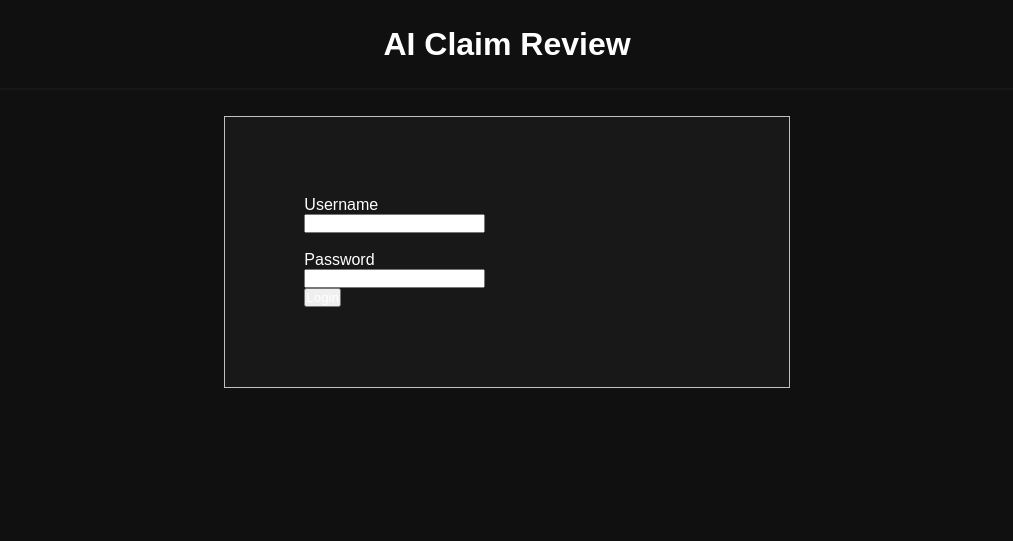
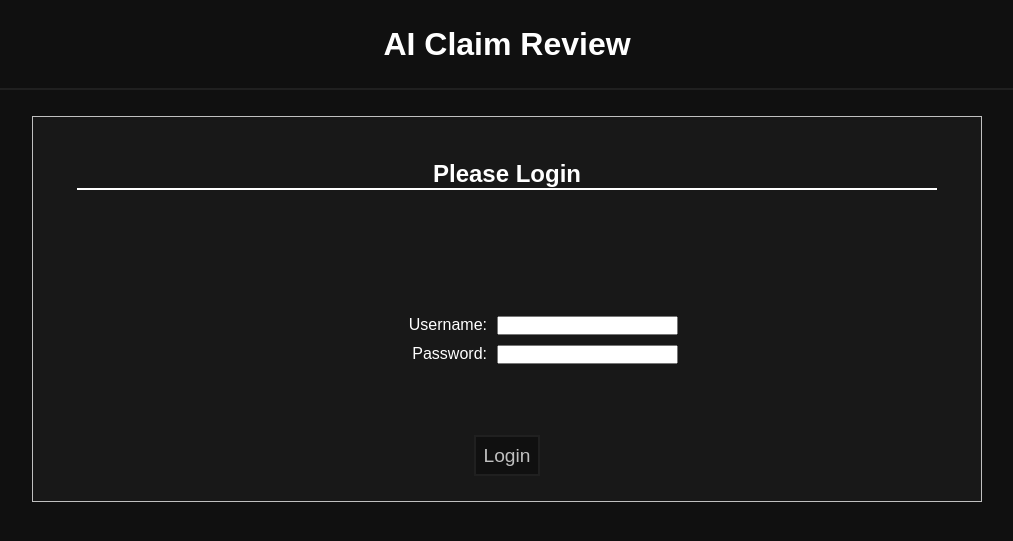
Before and after one commit to Emberalive/ClaimSenseAI, a Flask app: page / in a window 1280 px wide. Shown: the top 541 px of the page, without its empty margins (133-1146 px from the left). Run offline with Flask 3, Linux system fonts and the light colour scheme.

Commit message:
added styling for the login pages

```diff
--- a/claimSenseAI_web/static/css/css.css
+++ b/claimSenseAI_web/static/css/css.css
@@ -20,7 +20,7 @@ h1 {
 
 #title {
     width: 100%;
-    border-bottom: #181818 2px solid;
+    border-bottom: #202020 2px solid;
     background-color: #101010;
 }
 
@@ -46,7 +46,7 @@ h1 {
     padding: 0.8%;
     color: #C0C0C0;
     background-color: #101010;
-    border: 2px solid #181818;
+    border: 2px solid #202020;
 }
 
 #resButton {
@@ -58,17 +58,27 @@ h1 {
     padding: 0.3%;
     color: #C0C0C0;
     background-color: #101010;
-    border: 2px solid #181818;
+    border: 2px solid #202020;
 }
 
-#resButton:hover {
+#loginbutton, #retryButton {
+    font-size: 1.2em;
+    margin-top: 4%;
+    text-decoration: none;
+    padding: 0.8%;
+    color: #C0C0C0;
+    background-color: #101010;
+    border: 2px solid #202020;
+}
+
+#retryButton {
+    margin: 100px;
+    width: 200px;
+}
+
+#button:hover, #resButton:hover, #loginbutton:hover, #retryButton:hover {
     background-color: #181818;
-    border-color: #101010;
-    color: #fff;
-}
-#button:hover {
-    background-color: #181818;
-    border-color: #101010;
+    border-color: #C0C0C0;
     color: #fff;
 }
 
@@ -142,6 +152,7 @@ input[type="file"] {
 }
 
 .custom_file_upload {
+    border: SOLID 2PX #181818;
     font-size: 1.2em;
     padding: 0.7%;
     color: #C0C0C0;
@@ -151,8 +162,8 @@ input[type="file"] {
 
 .custom_file_upload:hover {
     background-color: #181818;
-    border-color: #101010;
-    color: #fff;
+    border: solid 2px #C0C0C0;
+    color: #C0C0C0;
 }
 
 p {
@@ -162,6 +173,37 @@ p {
 
 .hidden {
     display: none;
+}
+
+.login_container {
+    display: flex;
+    flex-wrap: wrap;
+    gap: 10px;
+    max-width: 400px;
+    margin: 4%;
+}
+
+.container {
+    margin: 4% auto;
+    /*margin: 3%;*/
+    padding: 5%;
+    max-width: 80%;
+    border: white 1px solid;
+    display: flex;
+    flex-direction: column;
+    justify-content: center; /* Center horizontally */
+    align-items: center; /* Center vertically (if needed) */
+}
+
+.login_container label {
+    width: 45%; /* Almost half, adjusting for spacing */
+    text-align: right;
+}
+
+.container input {
+    width: 50%;
+    padding: 8px;
+    box-sizing: border-box;
 }
 
 .center {
@@ -192,6 +234,31 @@ p {
     margin: 0 auto;
 }
 
-#login > input{
+.login_container > input{
     color: black;
 }
+
+#login {
+    width : 70%;
+    margin: 2% auto 0;
+    padding: 2%;
+    border: 1px solid #C0C0C0;
+    background-color: #181818;
+    color: #C0C0C0;
+    flex-direction: column;
+    justify-content: center; /* Center horizontally */
+    align-items: center; /* Center vertically (if needed) */
+}
+
+#login_title {
+    text-align: center;
+    margin: 2% 2% 10%;
+    border-bottom: white 2px solid;
+}
+
+#login_form {
+    display: flex;
+    flex-direction: column; /* Stacks elements vertically */
+    align-items: center; /* Centers horizontally */
+    justify-content: center; /* Centers vertically */
+}
--- a/claimSenseAI_web/templates/Auth.html
+++ b/claimSenseAI_web/templates/Auth.html
@@ -13,16 +13,19 @@
         <h1>AI Claim Review</h1>
     </div>
 
-    <div id="response">
-        <form id="login" action="/process" method="POST" enctype="multipart/form-data">
-            <label for="username">Username</label>
-            <input id="username" type="text" name="username" required>
+    <div id="login">
+            <h2 id="login_title">Please Login</h2>
 
-            <label for="password">Password</label>
-            <input id="password" type="password" name="password" required>
-            <button type="submit">Login</button>
+        <form id="login_form" action="/process" method="POST" enctype="multipart/form-data">
+            <div class="login_container">
+                <label for="username">Username:</label>
+                <input id="username" type="text" name="username" required>
+                <label for="password">Password:</label>
+                <input id="password" type="password" name="password" required>
+            </div>
+            <button id="loginbutton" type="submit">Login</button>
         </form>
     </div>
-
+</div>
 </body>
 </html>
```
Also changed, not shown: claimSenseAI_web/templates/login_failed.html (+6 -6 lines).
